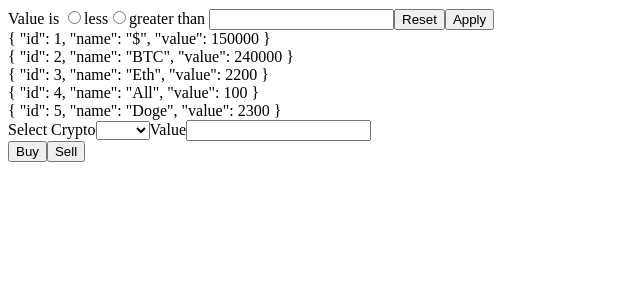
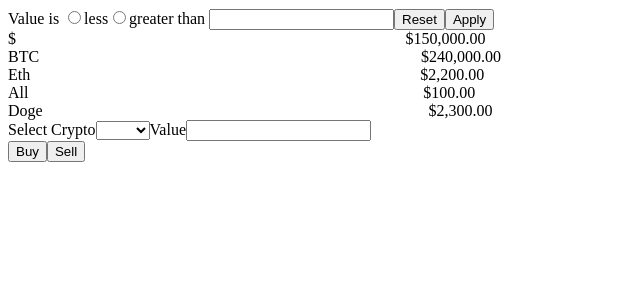
Before and after one commit to hegigj/angular-academy-03, an Angular app: page / in a window 1280 px wide. Shown: the top 300 px of the page, without its empty margins (0-640 px from the left). Built offline with nearby package versions, Linux system fonts and the light colour scheme.

Commit message:
finish crypto app

```diff
--- a/src/app/app.component.html
+++ b/src/app/app.component.html
@@ -2,4 +2,8 @@
 <app-crypto-list [cryptoList]="cryptos">
     <div class="empty-message">List is empty</div>
 </app-crypto-list>
-<app-crypto-trade [cryptos]="cryptos"></app-crypto-trade>
+<app-crypto-trade
+    [cryptos]="cryptos"
+    (onBuy)="onTradeAction($event, 'buy')"
+    (onSell)="onTradeAction($event, 'sell')"
+></app-crypto-trade>
--- a/src/app/app.component.ts
+++ b/src/app/app.component.ts
@@ -1,10 +1,13 @@
 import { Component } from '@angular/core';
+import { CryptoAction } from './crypto-trade/crypto-trade.component';
 
 export interface Crypto {
   id: number;
   name: string;
   value: number;
 }
+
+export type TradeAction = 'buy' | 'sell';
 
 @Component({
   selector: 'app-root',
@@ -47,4 +50,21 @@
   log(e: any): void {
     console.log(e);
   }
+
+  onTradeAction(cryptoAction: CryptoAction, tradeAction: TradeAction): void {
+    const { name, value } = cryptoAction;
+    const cryptoIndex: number = this.cryptos
+      .findIndex(crypto => crypto.name === name);
+
+    if (cryptoIndex !== -1) {
+      switch (tradeAction) {
+        case 'buy':
+          this.cryptos[cryptoIndex].value += value;
+          break;
+        case 'sell':
+          this.cryptos[cryptoIndex].value -= value;
+          break;
+      }
+    }
+  }
 }
--- a/src/app/crypto-list/crypto-item/crypto-item.component.html
+++ b/src/app/crypto-list/crypto-item/crypto-item.component.html
@@ -1,5 +1,11 @@
 <div class="item">
-    <div class="item-name"></div>
-    <div class="item-value"></div>
-    <div class="item-trend"></div>
+    <div class="item-name">
+        {{name}}
+        <!-- <ng-content select=".field"></ng-content> -->
+    </div>
+    <div class="item-value">
+        {{value | currency}}
+        <!-- <ng-content select=".value"></ng-content> -->
+    </div>
+    <div class="item-trend" [ngClass]="trend">^</div>
 </div>
--- a/src/app/crypto-list/crypto-item/crypto-item.component.scss
+++ b/src/app/crypto-list/crypto-item/crypto-item.component.scss
@@ -0,0 +1,26 @@
+.item {
+    display: flex;
+    align-items: center;
+    justify-content: flex-start;
+
+    div {
+        flex: 1 1 auto;
+
+        &.item-trend {
+            visibility: hidden;
+
+            &.up, &.down {
+                visibility: visible;
+            }
+
+            &.up {
+                color: lightgreen;
+            }
+
+            &.down {
+                transform: rotate(180deg);
+                color: lightcoral;
+            }
+        }
+    }
+}
--- a/src/app/crypto-list/crypto-item/crypto-item.component.ts
+++ b/src/app/crypto-list/crypto-item/crypto-item.component.ts
@@ -12,9 +12,23 @@
   @Input()
   value?: number;
 
-  constructor() { }
+  trend: string;
+
+  constructor() {
+    this.trend = '';
+  }
 
   ngOnChanges(changes: SimpleChanges): void {
+    if (changes && changes['value'].currentValue) {
+      const { firstChange, previousValue, currentValue } = changes['value'];
 
+      if (!firstChange) {
+        this.trend = (previousValue > currentValue)
+          ? 'down'
+          :  (previousValue < currentValue)
+            ? 'up'
+            : '';
+      }
+    }
   }
 }
--- a/src/app/crypto-list/crypto-list.component.html
+++ b/src/app/crypto-list/crypto-list.component.html
@@ -1,9 +1,14 @@
 <ng-container *ngIf="cryptoList.length > 0; else emptyList">
     <ng-container *ngFor="let cryptoItem of cryptoList">
-        <app-crypto-item></app-crypto-item>
-        {{cryptoItem | json}}
+        <app-crypto-item
+            [name]="cryptoItem.name"
+            [value]="cryptoItem.value"
+         >
+            <!-- <h3 class="field">{{cryptoItem.name}}</h3>
+            <p class="value">{{cryptoItem.value | currency}}</p> -->
+        </app-crypto-item>
     </ng-container>
 </ng-container>
-<ng-template #emptyList>
+<ng-template #emptyList let-isDisplayed>
     <ng-content select=".empty-message"></ng-content>
 </ng-template>
--- a/src/app/crypto-trade/crypto-trade.component.ts
+++ b/src/app/crypto-trade/crypto-trade.component.ts
@@ -1,4 +1,4 @@
-import { Component, Input, OnChanges, OnInit, Output, SimpleChanges, EventEmitter } from '@angular/core';
+import { Component, Input, OnChanges, Output, SimpleChanges, EventEmitter } from '@angular/core';
 import { Crypto } from '../app.component';
 
 export type CryptoAction = Omit<Crypto, 'id'>;
@@ -8,7 +8,7 @@
   templateUrl: './crypto-trade.component.html',
   styleUrls: ['./crypto-trade.component.scss']
 })
-export class CryptoTradeComponent implements OnInit, OnChanges {
+export class CryptoTradeComponent implements OnChanges {
   @Input()
   cryptos?: Crypto[];
 
@@ -29,7 +29,6 @@
     this.onSell = new EventEmitter<CryptoAction>();
   }
 
-  ngOnInit(): void {}
   ngOnChanges(changes: SimpleChanges): void {
     // if (changes['cryptos'].currentValue instanceof Array) {
     if (this.cryptos instanceof Array) {
```
